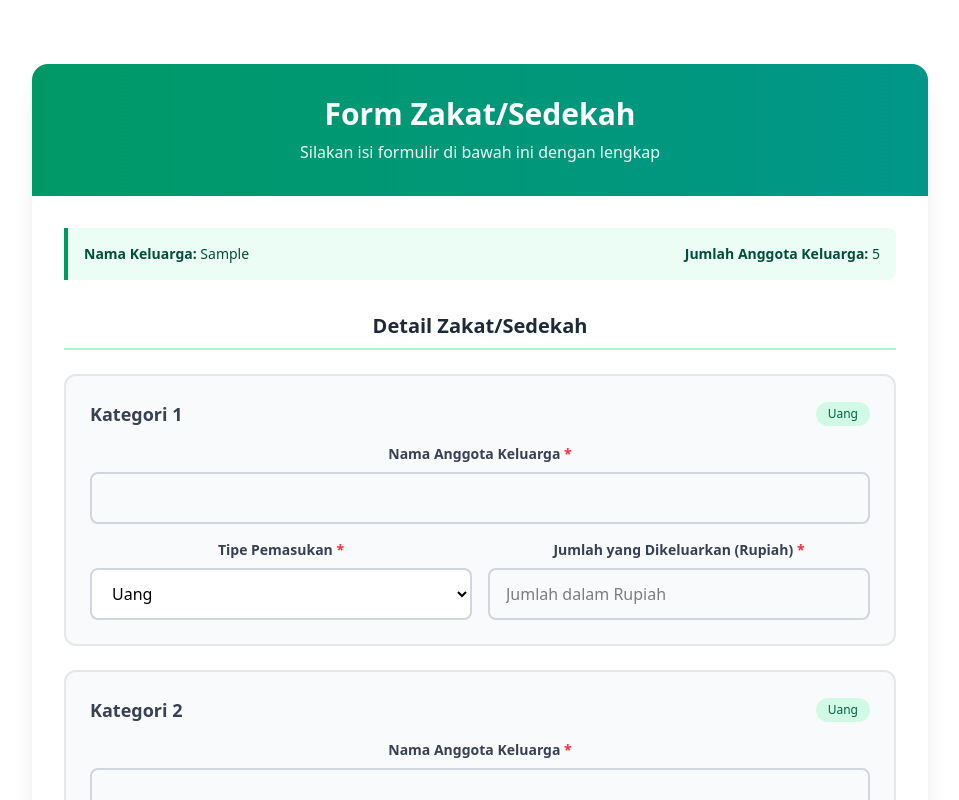
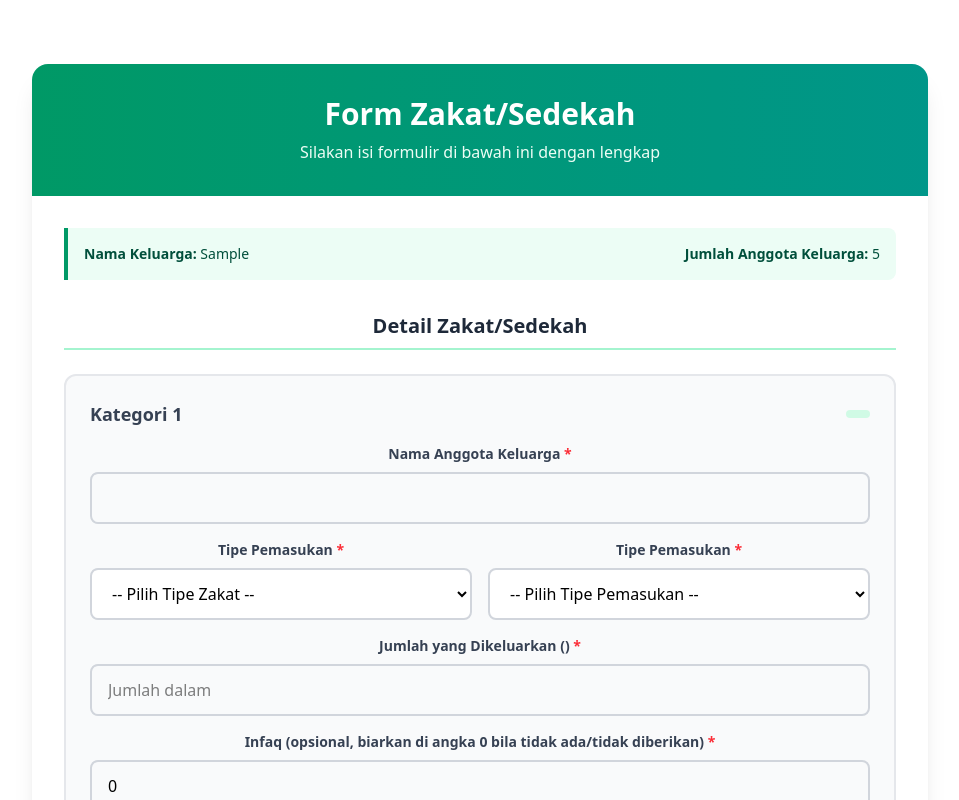
Before and after one commit to burjoy/Pemasukan_Masjid, a React (Vite) app in the folder frontend-masjid/: page / in a window 1280 px wide. Both pictures are taken after typing "Sample", "2020-01-15", "5" into the empty fields and a click on the button "Lanjutkan". Shown: the top 800 px of the page, without its empty margins (160-1119 px from the left). Built offline with nearby package versions, Linux system fonts and the light colour scheme.

Commit message:
feat: added zakat type and income types form todo: give an api call for submitting the form

```diff
--- a/frontend-masjid/src/components/FormPage.jsx
+++ b/frontend-masjid/src/components/FormPage.jsx
@@ -17,15 +17,21 @@ function FormPage() {
     }
 
     const entries = Array.from({ length: jumlahAnggotaKeluarga }, () => ({
-      tipe: "uang",
+      tipe: "",
       jumlah: "",
-      satuan: "Rupiah",
+      satuan: "",
       karat: ""
     }));
 
     setZakatEntries(entries);
     setShowContinuation(true);
   };
+
+  const handlePemasukanChange = (index, value) => {
+    const updatedEntries = [...zakatEntries];
+    updatedEntries[index].tipe_pemasukan = value;
+    setZakatEntries(updatedEntries);
+  }
 
   const handleTipeChange = (index, value) => {
     const updatedEntries = [...zakatEntries];
@@ -63,6 +69,12 @@ function FormPage() {
     setZakatEntries(updatedEntries);
   };
 
+  const handleInfaqChange = (index, value) => {
+    const updatedEntries = [...zakatEntries];
+    updatedEntries[index].infaq = value;
+    setZakatEntries(updatedEntries);
+  }
+
   const handleFinalSubmit = (e) => {
     e.preventDefault();
 
@@ -91,7 +103,7 @@ function FormPage() {
 
   return (
     <div className="min-h-screen bg-gradient-to-br py-8 px-4 sm:px-6 lg:px-8">
-      <div className="max-w-4xl mx-auto">
+      <div className="max-w-4xl mx-auto my-auto">
         <div className="bg-white rounded-2xl shadow-xl overflow-hidden">
           <div className="bg-gradient-to-r from-emerald-600 to-teal-600 px-6 py-8 sm:px-8">
             <h2 className="text-3xl font-bold text-white text-center">
@@ -209,7 +221,7 @@ function FormPage() {
                             className="w-full px-4 py-3 border-2 border-gray-300 rounded-lg focus:ring-2 focus:ring-emerald-500 focus:border-transparent transition-all outline-none"
                             required
                           />
-                        </div>
+                      </div>
 
                       <div className="grid grid-cols-1 sm:grid-cols-2 gap-4">
                         <div>
@@ -217,19 +229,38 @@ function FormPage() {
                             Tipe Pemasukan <span className="text-red-500">*</span>
                           </label>
                           <select
-                            id={`tipe-${index}`}
+                            id={`tipe-zakat-${index}`}
+                            value={entry.tipe_pemasukan}
+                            onChange={(e) => handlePemasukanChange(index, e.target.value)}
+                            className="w-full px-4 py-3 border-2 border-gray-300 rounded-lg focus:ring-2 focus:ring-emerald-500 focus:border-transparent transition-all outline-none bg-white"
+                            required
+                          >
+                            <option value="">-- Pilih Tipe Zakat --</option>
+                            <option value="Zakat Mal">Zakat Mal</option>
+                            <option value="Zakat Fitrah">Zakat Fitrah</option>
+                            <option value="Fidyah">Fidyah</option>
+                          </select>
+                        </div>
+
+                        <div>
+                        <label htmlFor={`tipe-pemasukan-${index}`} className="block text-sm font-semibold text-gray-700 mb-2">
+                            Tipe Pemasukan <span className="text-red-500">*</span>
+                        </label>
+                        <select
+                            id={`tipe-pemasukan-${index}`}
                             value={entry.tipe}
                             onChange={(e) => handleTipeChange(index, e.target.value)}
                             className="w-full px-4 py-3 border-2 border-gray-300 rounded-lg focus:ring-2 focus:ring-emerald-500 focus:border-transparent transition-all outline-none bg-white"
                             required
                           >
+                            <option value="">-- Pilih Tipe Pemasukan --</option>
                             <option value="uang">Uang</option>
                             <option value="beras">Beras</option>
                             <option value="emas">Emas</option>
                           </select>
-                        </div>
+                          </div>
 
-                        <div>
+                        <div className="sm:col-span-2">
                           <label htmlFor={`jumlah-${index}`} className="block text-sm font-semibold text-gray-700 mb-2">
                             Jumlah yang Dikeluarkan ({entry.satuan}) <span className="text-red-500">*</span>
                           </label>
@@ -268,6 +299,22 @@ function FormPage() {
                           </div>
                         )}
                       </div>
+                      <div>
+                          <label htmlFor={`infaq-${index}`} className="block text-sm font-semibold text-gray-700 mb-2">
+                            Infaq (opsional, biarkan di angka 0 bila tidak ada/tidak diberikan) <span className="text-red-500">*</span>
+                          </label>
+                          <input
+                            id={`infaq-${index}`}
+                            type="number"
+                            value={entry.infaq}
+                            defaultValue={0}
+                            onChange={(e) => handleInfaqChange(index, e.target.value)}
+                            min="0"
+                            step="1000"
+                            className="w-full px-4 py-3 border-2 border-gray-300 rounded-lg focus:ring-2 focus:ring-emerald-500 focus:border-transparent transition-all outline-none"
+                            required
+                          />
+                      </div>
                     </div>
                   ))}
                 </div>
@@ -279,7 +326,7 @@ function FormPage() {
                       setShowContinuation(false);
                       setZakatEntries([]);
                     }}
-                    className="w-full sm:w-auto px-6 py-3 border-2 border-gray-300 text-gray-700 font-semibold rounded-lg hover:bg-gray-50 transition-all duration-200"
+                    className="w-full sm:flex-1 px-6 py-3 border-2 border-gray-300 text-gray-700 font-semibold rounded-lg hover:bg-gray-50 transition-all duration-200 hover:shadow-xl transform hover:-translate-y-0.5"
                   >
                     Kembali
                   </button>
```
